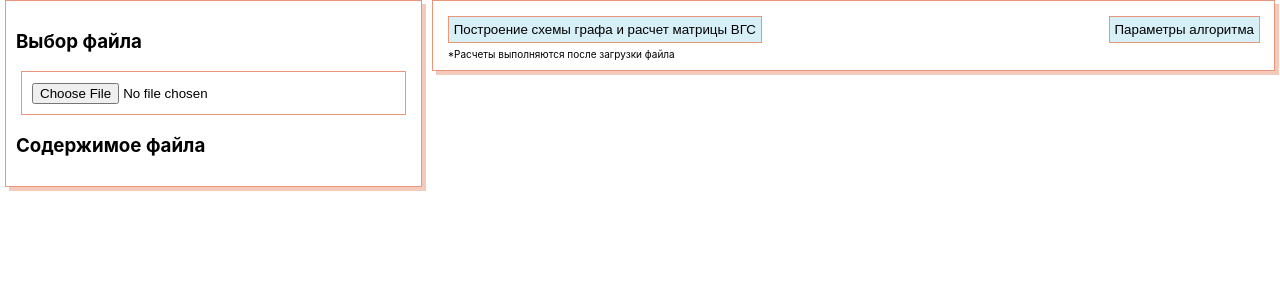
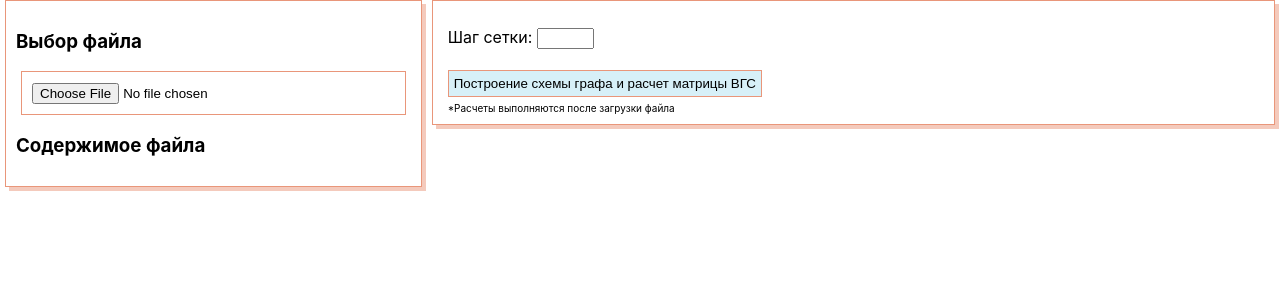
Before and after one commit to ADesyatnik/is_ppd3, a React (Create React App) app: page / in a window 1280 px wide. Shown: the top 300 px of the page. Built offline with nearby package versions, Linux system fonts and the light colour scheme.

Commit message:
additional elements

```diff
--- a/src/App.css
+++ b/src/App.css
@@ -28,9 +28,8 @@
   margin: 5px;
 }
 
-.right-baton{
-  position: absolute;
-  right: 15px;
+.label{
+  padding: 5px;
 }
 
 .reset {
--- a/src/App.js
+++ b/src/App.js
@@ -111,8 +111,9 @@ function App() {
 
       <div className="block-output-matrix">
         <div className="components matrix">
+        <p><span className="label">Шаг сетки:</span>
+          <input type="text" size="4"></input></p>
           <button onClick={() => setActiveTab(1)} className="baton switch-tab">Построение схемы графа и расчет матрицы ВГС</button>
-          <button className="baton right-baton">Параметры алгоритма</button>
              {activeTab===0 && <div className="slide"><p>*Расчеты выполняются после загрузки файла</p></div>}
              {activeTab===1 && <div className="slide">
               <div className="components"><OutputGraph plate={plate} renderMatrix={renderMatrixR}/></div>
--- a/src/OutputGraph.js
+++ b/src/OutputGraph.js
@@ -40,7 +40,9 @@ export default function ComponentsGraph({ plate, renderMatrix }) {
 
         container: graphRef.current, // container to render in
 
-        elements: [ ...linksNode, ...linksEdge ],
+        elements: [
+          ...linksNode, ...linksEdge
+      ],
 
         style: [
             {
```
